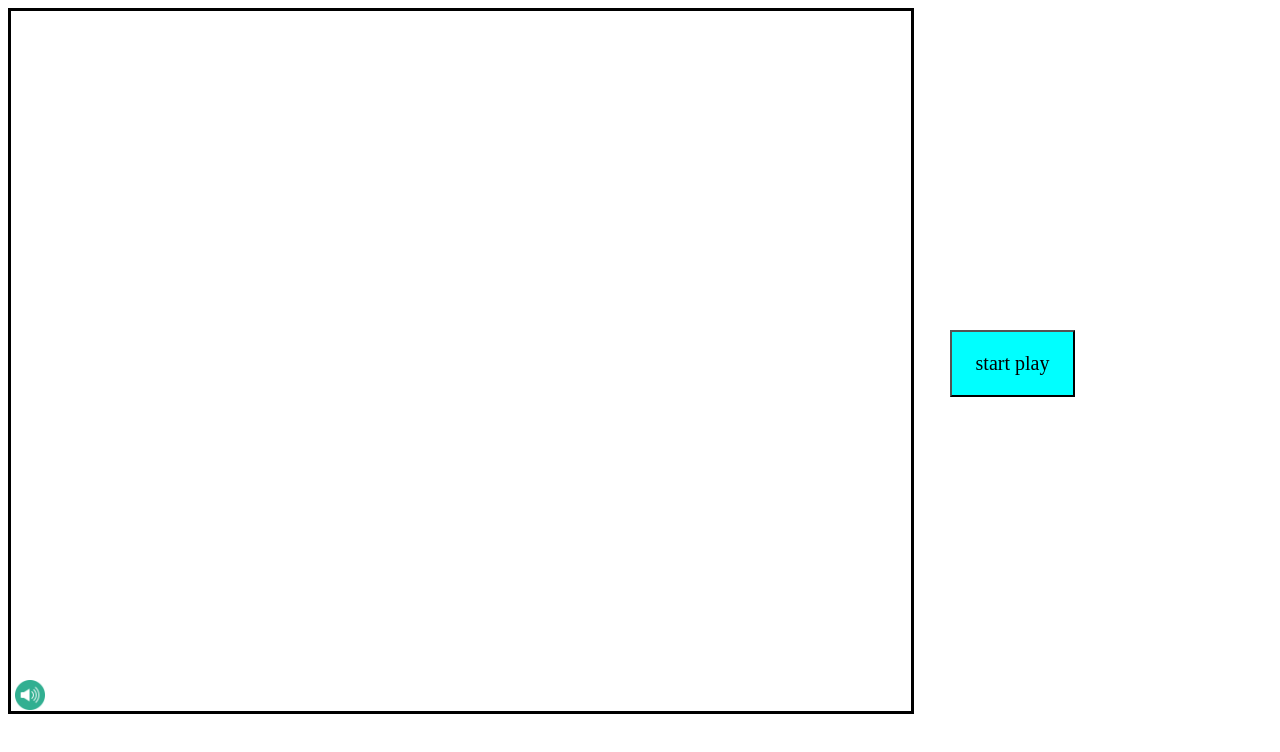
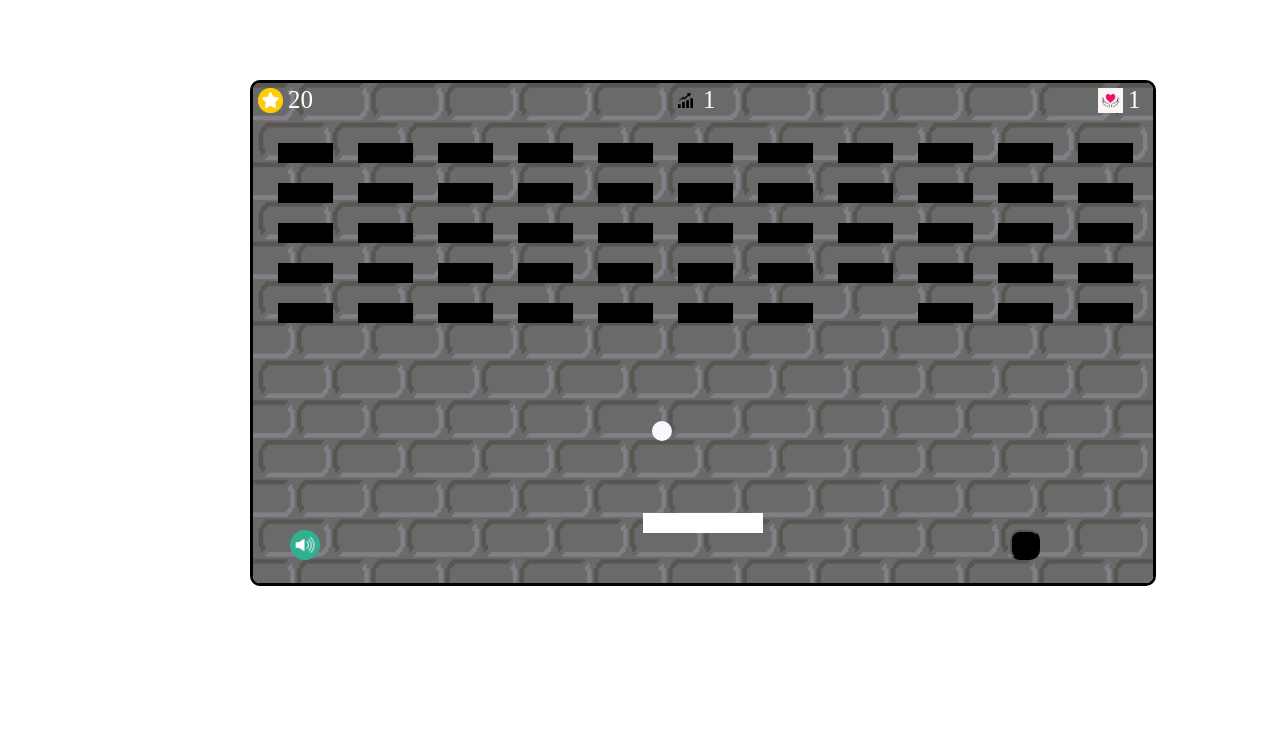
Before and after one commit to AhmedYasser136/html-css-js-project, a plain HTML site: page index.html in a window 1280 px wide. Drawn offline with Linux system fonts and the light colour scheme.

Commit message:
Add files via upload

```diff
--- a/components.js
+++ b/components.js
@@ -2,10 +2,10 @@
 
 /////// LOAD IMAGES ////////
 
-// LOAD BG IMAGE
 const BG_IMG = new Image();
-BG_IMG.src = "./img/smashbg.avif";
-// BG_IMG.style.height="500px"; //there is big proplem image not fit in canvas back ground
+BG_IMG.src = "img/light.png";
+
+BG_IMG.style.height = "500px"; //there is big proplem image not fit in canvas back ground
 const LEVEL_IMG = new Image();
 LEVEL_IMG.src = "img/4676101-200.png";
 
--- a/game.js
+++ b/game.js
@@ -23,7 +23,6 @@ const MAX_LEVEL = 6;
 let GAME_OVER = false;
 let leftArrow = false; // both right and left are false to be stay in there place without moving
 let rightArrow = false;
-let interval = setTimeout(update, 20);
 //=============================================================================================
 //start paddel
 // CREATE THE PADDLE
@@ -32,15 +31,14 @@ const paddle = {
     y: cvs.height - PADDLE_MARGIN_BOTTOM - PADDLE_HEIGHT,
     width: PADDLE_WIDTH,
     height: PADDLE_HEIGHT,
-    dx: 6  //delta x paddel speed
+    dx: 10  //delta x paddel speed
 }
 
 // DRAW PADDLE
 function drawPaddle() {
-    ctx.fillStyle = "red";
+    ctx.fillStyle = "white";
     ctx.fillRect(paddle.x, paddle.y, paddle.width, paddle.height);
-    // ctx.roundRect(paddle.x, paddle.y, paddle.width, paddle.height, [40]);
-    // ctx.roundRect(10, 20, 150, 100, [40]);
+
     // ctx.strokeStyle = "blue";
     // ctx.strokeRect(paddle.x, paddle.y, paddle.width, paddle.height);
 }
@@ -69,9 +67,9 @@ function paddeleReset() {
 // MOVE PADDLE
 function movePaddle() {
     if (rightArrow && paddle.x + paddle.width < cvs.width) { //if press right arrow and paddle size was less than canvas width move else donnot move
-        paddle.x += 0.5*paddle.dx;
+        paddle.x += paddle.dx;
     } else if (leftArrow && paddle.x > 0) {
-        paddle.x -= 0.5*paddle.dx;
+        paddle.x -= paddle.dx;
     }
 }
 //end paddel
@@ -85,9 +83,9 @@ const ball = {
     x: cvs.width / 2,
     y: paddle.y - BALL_RADIUS,
     radius: BALL_RADIUS,
-    speed: 1,
-    dx: 1 * (Math.random() * 2 - 1),
-    dy: -1
+    speed: 7,
+    dx: 3 * (Math.random() * 2 - 1),
+    dy: -3
 }
 
 // DRAW THE BALL
@@ -106,8 +104,8 @@ function drawBall() {
 
 // MOVE THE BALL
 function moveBall() {
-    ball.x += 0.60*ball.dx;
-    ball.y += 0.60*ball.dy;
+    ball.x += ball.dx;
+    ball.y += ball.dy;
 }
 
 // BALL AND WALL COLLISION DETECTION
@@ -134,8 +132,8 @@ function ballWallCollision() {
 function resetBall() {
     ball.x = cvs.width / 2;
     ball.y = paddle.y - BALL_RADIUS;
-    ball.dx = 1 * (Math.random() * 2 - 1);
-    ball.dy = -1;
+    ball.dx = 3 * (Math.random() * 2 - 1);
+    ball.dy = -3;
 }
 
 // BALL AND PADDLE COLLISION
@@ -179,17 +177,18 @@ const brick = {
     fillColor: "black",
     strokeColor: "green"
 }
-let hits = 0;
-let bricks = [];
+let bricks = new Array(brick.row);
 
 function createBricks() {
     for (let r = 0; r < brick.row; r++) {
-        bricks[r] = [];
+        bricks[r] = new Array(brick.column);
         for (let c = 0; c < brick.column; c++) {
             bricks[r][c] = {
                 x: c * (brick.offSetLeft + brick.width) + brick.offSetLeft,
                 y: r * (brick.offSetTop + brick.height) + brick.offSetTop + brick.marginTop,
-                status: true //show brick status if it false brick is already broken if true brick is not broken
+                status: true, //show brick status if it false brick is already broken if true brick is not broken
+                hits: 2,
+                fillColor: "black"
             }
         }
     }
@@ -197,18 +196,20 @@ function createBricks() {
 
 createBricks();
 
-// draw the bricks
 function drawBricks() {
     for (let r = 0; r < brick.row; r++) {
         for (let c = 0; c < brick.column; c++) {
-            let b = bricks[r][c];
-            // if the brick isn't broken
-            if (b.status) {
+            if (bricks[r][c].status && bricks[r][c].hits === 2) {
+                brick.fillColor = "black";
                 ctx.fillStyle = brick.fillColor;
-                ctx.fillRect(b.x, b.y, brick.width, brick.height);
-                // ctx.strokeStyle = brick.strokeColor;
-                // ctx.strokeRect(b.x, b.y, brick.width, brick.height);
+                ctx.fillRect(bricks[r][c].x, bricks[r][c].y, brick.width, brick.height);
             }
+            else if (bricks[r][c].status && bricks[r][c].hits === 1) {
+                brick.fillColor = "gray";
+                ctx.fillStyle = brick.fillColor;
+                ctx.fillRect(bricks[r][c].x, bricks[r][c].y, brick.width, brick.height);
+            }
+
         }
     }
 }
@@ -219,19 +220,37 @@ function ballBrickCollision() {
         for (let c = 0; c < brick.column; c++) {
             let b = bricks[r][c];
             // if the brick isn't broken
-            if (b.status) {
+            if (b.status && b.hits > 0) {
                 if (ball.x + ball.radius > b.x && ball.x - ball.radius < b.x + brick.width && ball.y + ball.radius > b.y && ball.y - ball.radius < b.y + brick.height) {
                     BRICK_HIT.play();
                     //we need to add here ball bricks from two hits not one hits
+                    bricks[r][c].hits--;
+
+                    if (bricks[r][c].hits == 1) {
+                        console.log('tamam');
+                        b.fillColor = "gray";
+                        ctx.fillStyle = b.fillColor;
+                        ctx.fillRect(b.x, b.y, brick.width, brick.height);
+                        // newrow = r;
+                        // col = c;
+                        // console.log(newrow);
+                        // console.log(col);
+                    }
+                    // bricks[r][c].fillColor = "#0000ff";
+                    // ctx.fillStyle = bricks[r][c].fillColor;
+                    // ctx.fillRect(b.x, b.y, brick.width, brick.height);
                     ball.dy = - ball.dy;
-                    b.status = false; // the brick is broken
+                    // b.status = true; // the brick is broken
                     SCORE += SCORE_UNIT;
                 }
+            }
+            else if (b.hits === 0) {
+                b.status = false;
+                // SCORE += SCORE_UNIT;
             }
         }
     }
 }
-
 // show game stats
 function showGameStats(text, textX, textY, img, imgX, imgY) {
     // draw text
@@ -288,7 +307,7 @@ function levelUp() {
         }
         brick.row++;
         createBricks();
-        ball.speed += 0.3;
+        ball.speed += 0.5;
         paddeleReset();
         resetBall();
         LEVEL++;
@@ -297,7 +316,6 @@ function levelUp() {
 
 // UPDATE GAME FUNCTION
 function update() {
-    if(isPaused==false){
     movePaddle();
 
     moveBall();
@@ -312,14 +330,6 @@ function update() {
 
     levelUp();
 }
-
-}
-
-class Brick {
-    constructor() {
-        this.hitCount = 0;
-    }
-}
 //احنا هنعمل الكورة زى المضرب فهنخلى المضرب يتكرر بس فى صورة كورة
 // GAME LOOP
 function loop() {
@@ -333,15 +343,8 @@ function loop() {
     if (!GAME_OVER) {
         requestAnimationFrame(loop);
     }
-    // In your game loop:
-    if (ballBrickCollision) {
-        brick.hitCount++;
-        if (brick.hits === 2) {
-            brick.break();
-            brick.hits = 0;
-        }
-    }
 }
+loop();
 
 
 // SELECT SOUND ELEMENT
@@ -370,13 +373,7 @@ const gameover = document.getElementById("gameover");
 const youwin = document.getElementById("youwin");
 const youlose = document.getElementById("youlose");
 const restart = document.getElementById("restart");
-const puasee = document.getElementById("pauseBtn");
 
-
-// CLICK pause BUTTON to stop game
-// restart.addEventListener("click", function(){
-//     location.(); // pause the page
-// })
 // CLICK ON PLAY AGAIN BUTTON
 restart.addEventListener("click", function () {
     location.reload(); // reload the page
@@ -395,58 +392,42 @@ function showYouLose() {
 }
 
 
-// Initialize the button and a variable to keep track of the game state
-let playing = document.getElementById("start");
-let gamePlay = false;
-
-// Add an event listener to the button to toggle the game state
-playing.addEventListener("click", function () {
-
-    gamePlay = true;
-    playing.innerHTML = "increase ball speed";
-    start();
-});
 
 
-// Example function to start the game
-function start() {
-    loop();
-}
+var button2 = document.getElementById("button2");
+let isdarkmode = false;
+
+//function change background
+button2.addEventListener("click", function () {
+    BG_IMG.src = "img/dark.jpg";
+    // document.getElementById('dd').style.backgroundColor = 'black';
 
 
-let isPaused = false;
+    switch (isdarkmode) {
+        case false:
+            document.getElementById('dd').style.backgroundColor = 'black';
+            isdarkmode = true;
+            BG_IMG.src = "img/dark.jpg";
 
-function pauseGame() {
-    clearInterval(interval);
-    // isPaused = true;
-    // cvs.style.opacity = 0.5;
-    // ctx.font = "90px tahoma";
-    // ctx.fillStyle = "white";
-    // ctx.textAlign = "center";
-    // ctx.textBaseAlign = "middle";
-    // ctx.fillText("game paused", 400, 250);
-}
+            ctx.fillStyle = "black";
+            ctx.fillRect(paddle.x, paddle.y, paddle.width, paddle.height);
 
-function resumegame() {
-    isPaused = false;
-    ctx.clearRect(0, 0, cvs.width, cvs.height);
-    cvs.style.opacity = 1
-    interval = setInterval(loop, 20)
-}
+            break;
 
-document.addEventListener('keyup', function (e) {
-    if (e.which === 32) {
-    switch (isPaused) {
-        case false:
-                loop()
-                isPaused=true;
+        case true:
+            document.getElementById('dd').style.backgroundColor = 'white';
+            isdarkmode = false;
+            BG_IMG.src = "img/light.png";
+
+            ctx.fillStyle = "white";
+            ctx.fillRect(paddle.x, paddle.y, paddle.width, paddle.height);
+
             break;
-            case true:
-                pauseGame();
-                isPaused=false;
-            break;
+
         default:
             break;
     }
-}
-});
+
+
+
+})
--- a/index.html
+++ b/index.html
@@ -1,11 +1,13 @@
 <!DOCTYPE html>
 <html lang="en">
+
 <head>
     <meta charset="UTF-8">
     <title>2D Breakout Game-JavScript-Kamal-Yasser_Salama</title>
     <link rel="stylesheet" href="./style/style.css">
 </head>
-<body>
+
+<body id="dd">
     <div class="sound">
         <img src="img/SOUND_ON.png" alt="" id="sound">
     </div>
@@ -15,15 +17,20 @@
         <img src="img/gameover.png" alt="" id="youlose">
         <div id="restart">Play Again!</div>
     </div>
-    <button id="start">start play</button>
-
-    <!-- <input id="ballspeed" type="submit" value = "make ball faster" onclick="increaseballspeed()"> -->
-    <!-- <button id="pauseBtn">pause play</button> -->
+    <canvas id="breakout" width="900" height="500"></canvas>
 
 
-    <canvas id="breakout" width="900" height="700"></canvas>
+
+
+    <button id="button2" type="button"></button>
+
+
+
+
+
 
     <script src="components.js"></script>
     <script src="game.js"></script>
 </body>
+
 </html>
--- a/style/style.css
+++ b/style/style.css
@@ -1,63 +1,82 @@
-        *{
+* {
     font-family: "Germania One";
+    padding: 0;
+    margin: 0;
 }
 
-        #sound{
+#sound {
     width: 30px;
-            height : 30px;
+    height: 30px;
     cursor: pointer;
     position: absolute;
-            top : 680px;
-            left : 15px;
+    top: 530px;
+    left: 290px;
+    z-index: 2;
+
 }
-        #gameover{
+
+#gameover {
     position: absolute;
-            width : 900px;
-            height: 700px;
-            background: rgba(0,0,0,0.5);
+    width: 900px;
+    /* height: 700px; */
+    background: rgba(0, 0, 0, 0.5);
+    display: none;
+    z-index: 2;
+
+}
+
+#youwon {
+    width: 100px;
+    position: absolute;
+    top: 200px;
+    left: 150px;
     display: none;
 }
-        #youwon{
-            width: 100px;
+
+#youlose {
+    width: 400px;
     position: absolute;
-            top : 200px;
-            left : 150px;
+    top: 250px;
+    left: 480px;
     display: none;
 }
-        #youlose{
-            width:400px;
+
+#restart {
     position: absolute;
-            top: 100px;
-            left : 0px;
-            display: none;
-        }
-        #restart{
-            position: absolute;
-            top: 310px;
-            left : 155px;
+    top: 430px;
+    left: 600px;
     cursor: pointer;
     font-size: 1.25em;
-            color : #FFF;
-        }
-        #start{
-            position: absolute;
-            top: 330px;
-            left : 950px;
-            cursor: pointer;
-            font-size: 1.25em;
-            color : black;
-            padding: 20px;
-            background-color: aqua;
-            width: 125px;
+    color: white;
 }
 
-        #ballspeed{
+body {
+    padding: 25px;
+    background-color: white;
+    color: black;
+    font-size: 25px;
+}
+
+.dark-mode {
+    background-color: black;
+    color: white;
+}
+
+#button2 {
     position: absolute;
-            top: 400px;
-            left : 950px;
-            cursor: pointer;
-            font-size: 1.25em;
-            color : black;
-            padding: 20px;
-            background-color: aqua;
+    top: 530px;
+    right: 240px;
+    height: 30px;
+    width: 30px;
+    border-radius: 10px;
+    background-color: black;
+
 }
+
+
+canvas {
+    position: absolute;
+    left: 250px;
+    top: 80px;
+    border-radius: 10px;
+}
```
Also changed, not shown: img/dark.jpg (added), img/light.png (added). Lines whose indentation alone changed are shown as unchanged.
